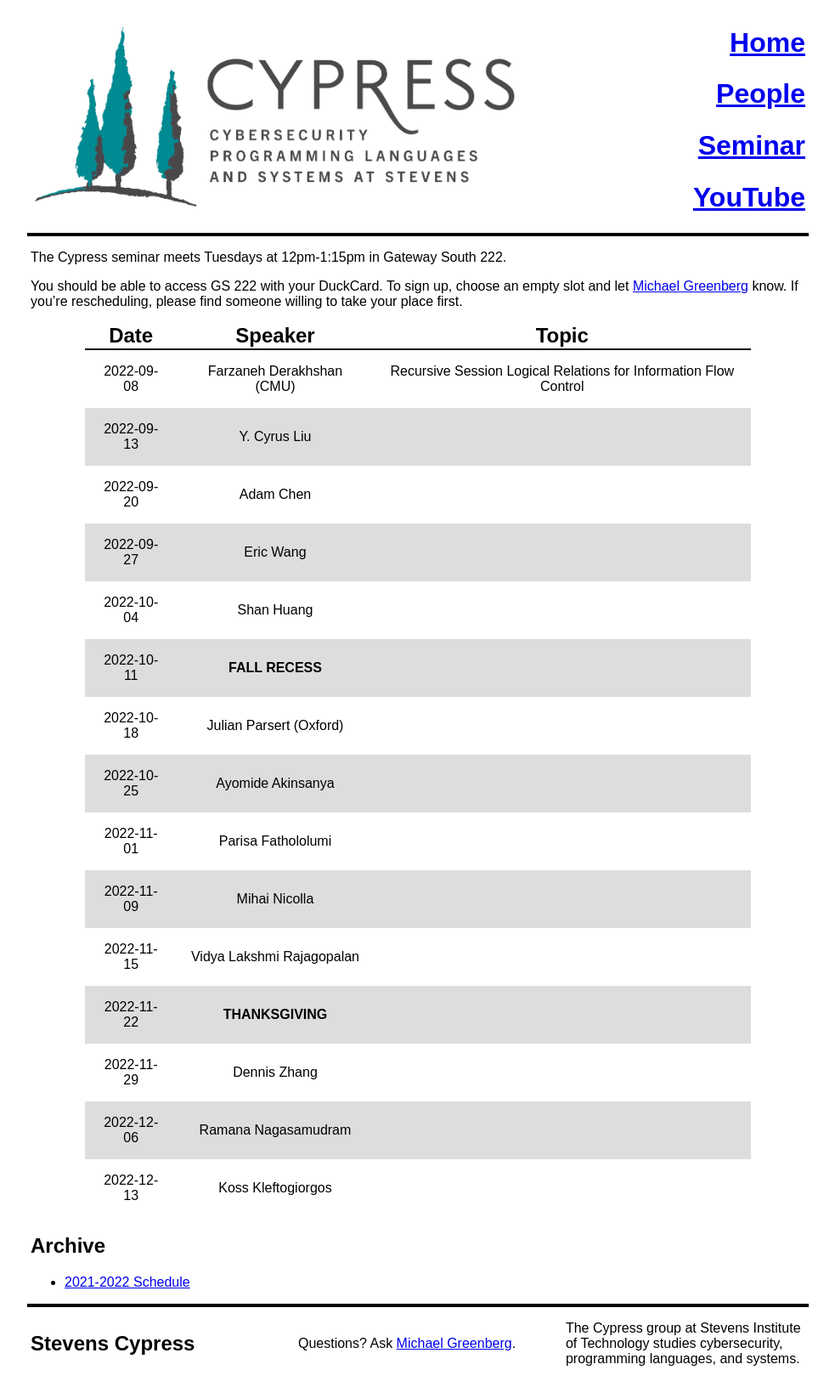
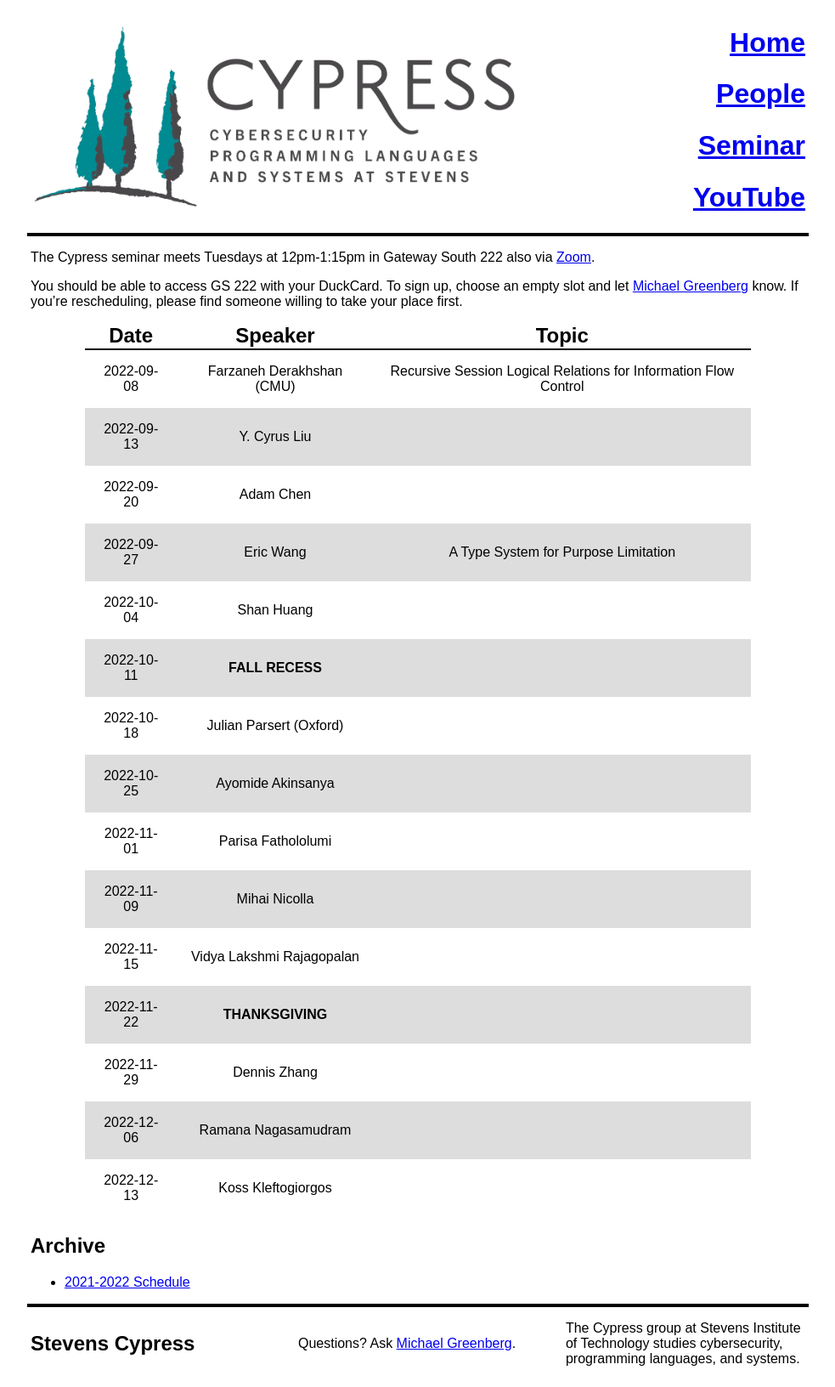
Before and after one commit to mgree/cypress, a Jekyll site: the page built from schedule.md, in a window 1280 px wide. Shown: the whole page at 85% size, without its empty margins (148-1131 px from the left). Built offline with Jekyll 4.4.1, drawn with Linux system fonts in a browser that asks for light colours.

Commit message:
add pre topic and seminar zoom link

```diff
--- a/schedule.md
+++ b/schedule.md
@@ -7,7 +7,7 @@ permalink: /schedule/
 
 <link rel="stylesheet" href="{{ "/assets/schedule.css" | relative_url }}">
 
-The Cypress seminar meets {{ site.meeting_time }} in {{ site.meeting_location }}.
+The Cypress seminar meets {{ site.meeting_time }} in {{ site.meeting_location }} also via [Zoom](https://stevens.zoom.us/j/96042392165).
 
 You should be able to access GS 222 with your DuckCard. To sign up,
 choose an empty slot and let <a id="contact" href="mailto:{{
@@ -19,7 +19,7 @@ find someone willing to take your place first.
 | 2022-09-08 | Farzaneh Derakhshan (CMU) | Recursive Session Logical Relations for Information Flow Control |
 | 2022-09-13 | Y. Cyrus Liu | |
 | 2022-09-20 | Adam Chen | |
-| 2022-09-27 | Eric Wang | |
+| 2022-09-27 | Eric Wang | A Type System for Purpose Limitation |
 | 2022-10-04 | Shan Huang | |
 | 2022-10-11 | **FALL RECESS** | |
 | 2022-10-18 | Julian Parsert (Oxford) | |
```
